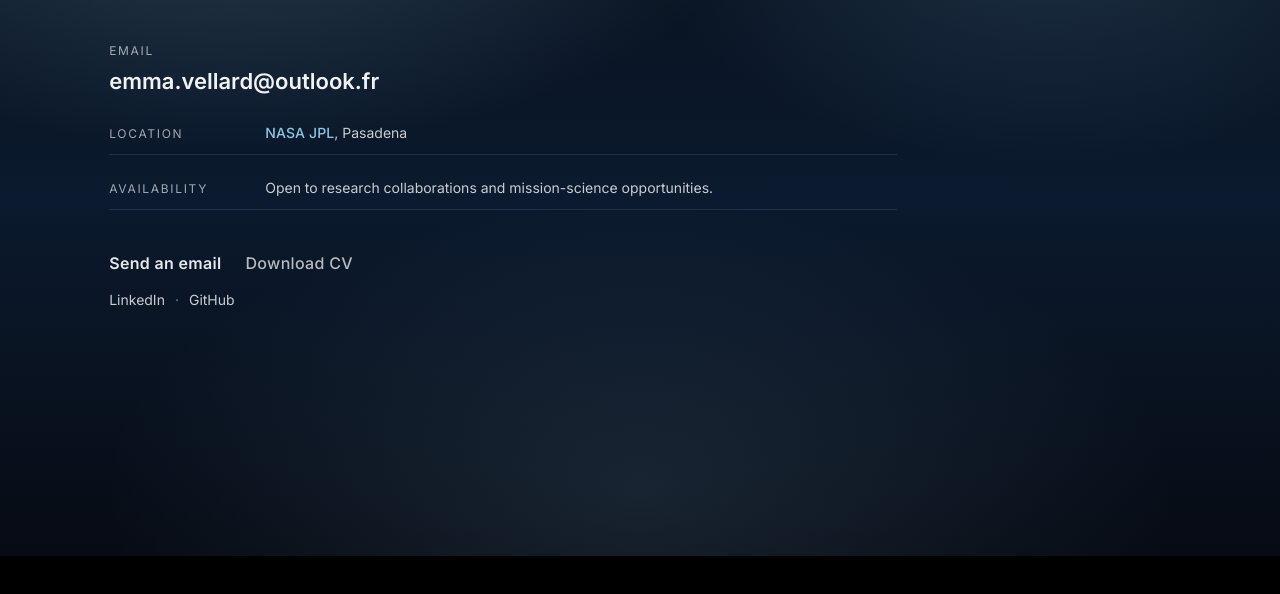
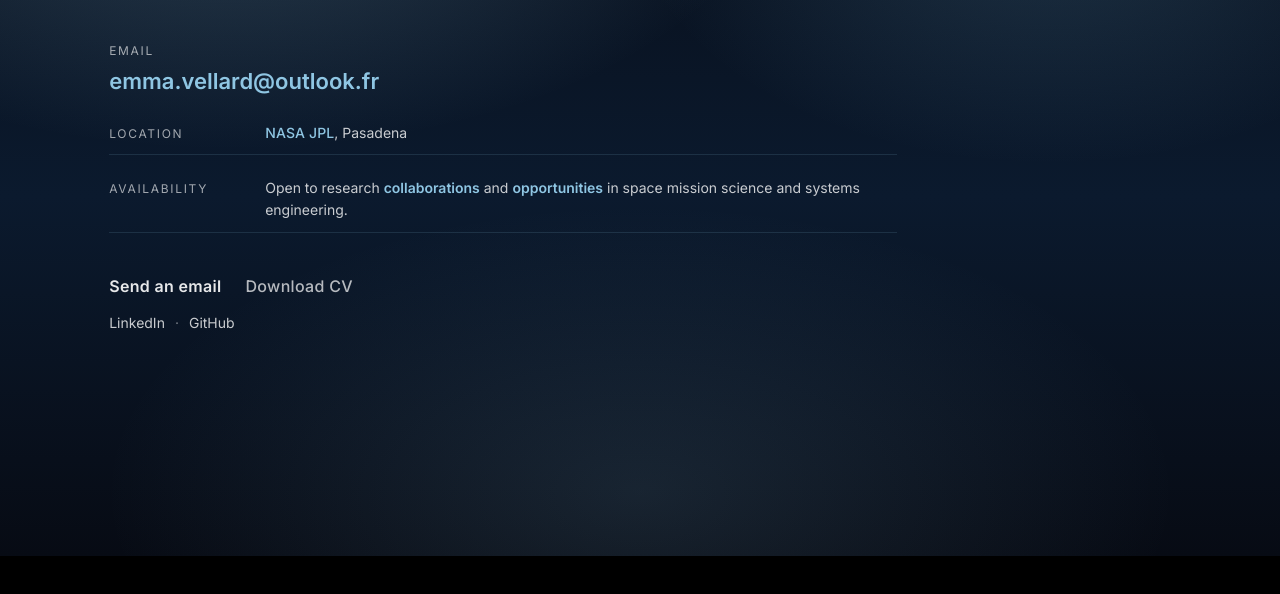
Before and after one commit to EmmaVellard/emmavellard-site, an Astro site: page /contact in a window 1280 px wide. Shown: the part 244-838 px from the top of the page. Built offline with nearby package versions, Linux system fonts and the light colour scheme; Astro itself is replaced by a stand-in of ours; some packages are replaced by stand-ins of ours.

Commit message:
update contact page

```diff
--- a/src/pages/contact.astro
+++ b/src/pages/contact.astro
@@ -35,7 +35,7 @@ import "../styles/contact.css";
               <div class="contact-line">
                 <span class="contact-label">Availability</span>
                 <span class="contact-value">
-                  Open to research collaborations and mission-science opportunities.
+                  Open to research <span class="hl">collaborations</span> and <span class="hl">opportunities</span> in space mission science and systems engineering.
                 </span>
               </div>
             </div>
--- a/src/styles/contact.css
+++ b/src/styles/contact.css
@@ -78,12 +78,12 @@
   margin-top: 10px;
   font-size: 22px;
   font-weight: 600;
-  color: rgba(255,255,255,0.94);
+  color: var(--primary);
   text-decoration: none;
 }
 
 .contact-email:hover{
-  color: var(--primary);
+  color: rgba(255,255,255,0.94);
 }
 
 .contact-lines{
@@ -162,3 +162,8 @@
   min-height: calc(100vh - var(--nav-h, 84px));
   padding-bottom: 38px; /* was 84px, reduces overflow */
 }
+
+.hl{
+  color: var(--primary);
+  font-weight: 600;
+}
```
